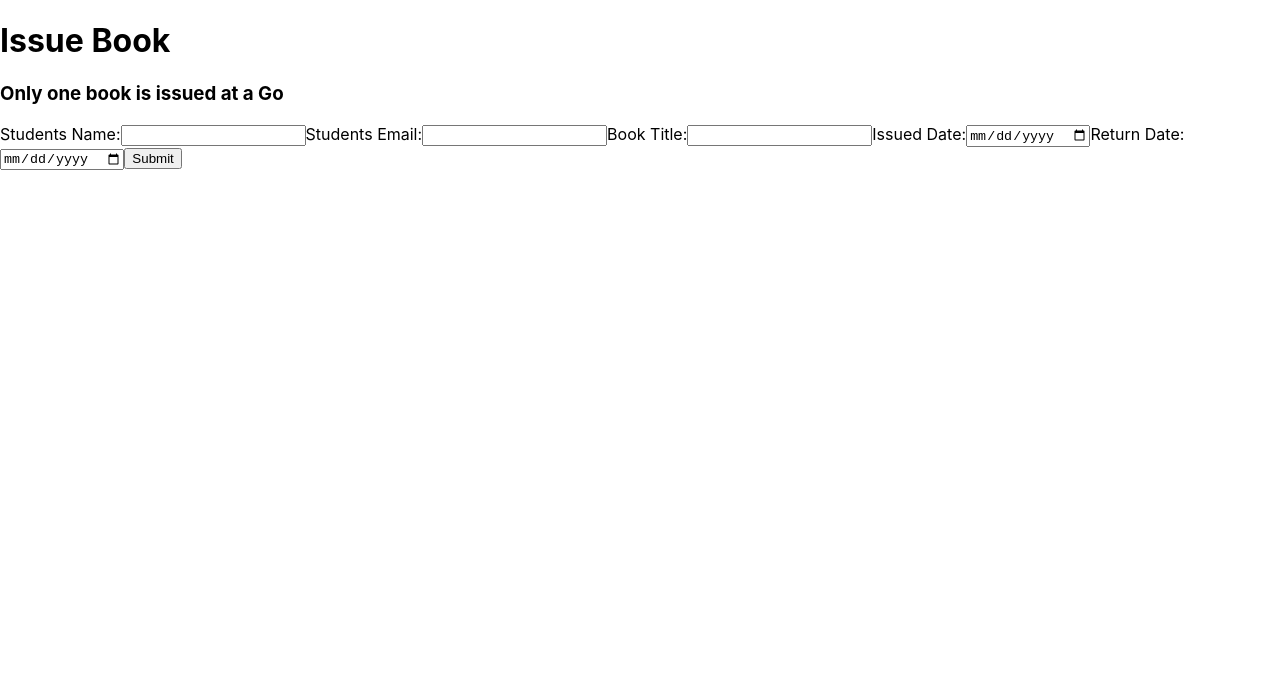
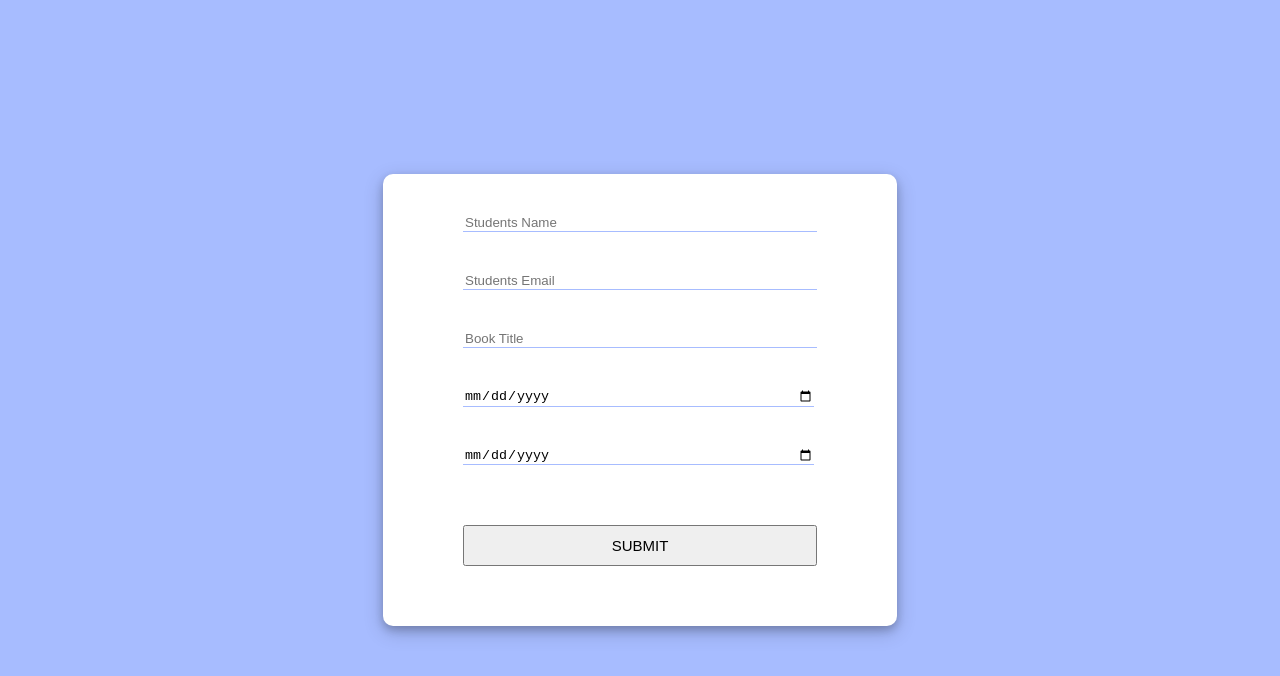
Before and after one commit to muyasamuel/LIBMS, a React (Create React App) app: page / in a window 1280 px wide. Shown: the top 676 px of the page. Built offline with nearby package versions, Linux system fonts and the light colour scheme.

Commit message:
styling the issuebook comp

```diff
--- /dev/null
+++ b/src/components/IssueBook.css
@@ -0,0 +1,55 @@
+.issueContainer{
+    height: 100vh;
+    background-color: #a7bcff;
+    overflow: hidden;
+    display: flex;
+    justify-content: center;
+    align-items: center;
+}
+.issueWrapper{
+    background-color: #fff;
+    padding: 40px 80px;
+    border-radius: 10px;
+    box-shadow: 0 4px 8px 0 rgba(0, 0, 0, 0.2), 0 6px 20px 0 rgba(0, 0, 0, 0.19);
+
+
+}
+.issueWrapper form{
+    display: flex;
+    flex-direction: column;
+    gap: 40px;
+
+
+
+}
+
+
+
+.issueWrapper input{
+   width: 350px;
+   outline: none;
+   border: none;
+   border-bottom: 1px solid #a7bcff;
+   background: none;
+
+
+}
+
+.issueWrapper button{
+    padding: 10px;
+    background-color:none;
+    color: black;
+    font-weight: lighter;
+    font-size: 15px;
+    text-transform: uppercase;
+     margin: 20px 0;
+
+}
+
+.issueWrapper button:hover{
+
+    background-color: #a7bcff ;
+    outline: none;
+
+
+}
--- a/src/components/IssueBook.js
+++ b/src/components/IssueBook.js
@@ -1,36 +1,25 @@
-import React from "react";
+import "./IssueBook.css";
 
 function IssueBook() {
   return (
-    <div>
-      <h1>Issue Book</h1>
-      <h3> Only one book is issued at a Go</h3>
-      <form>
-        <label>
-          Students Name:
-          <input type="text" name="name" />
-        </label>
-        <label>
-          Students Email:
-          <input type="email" name="email" />
-        </label>
-        <label>
-          Book Title:
-          <input type="text" name="title" />
-        </label>
+    <div className="issueContainer">
+      {/* <h1>Issue Book</h1> */}
+      <div className="issueWrapper">
+        <form>
+        <input type="text" name="name"  placeholder="Students Name"/>
 
-        <label>
-          Issued Date:
-          <input type="date" name="issued date" />
-        </label>
-        <label>
-          Return Date:
-          <input type="date" name="return date" />
-        </label>
-        <button> Submit </button>
+        <input type="email" name="email" placeholder="Students Email" />
 
+        <input type="text" name="title" placeholder="Book Title" />
 
+        <input type="date" name="issued date" />
+
+        <input type="date" name="return date"  />
+
+        <button>Submit </button>
       </form>
+      </div>
+
     </div>
   );
 }
```
